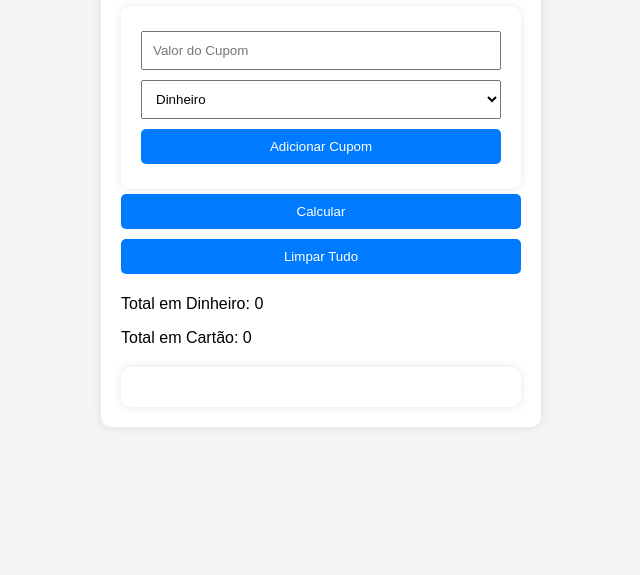
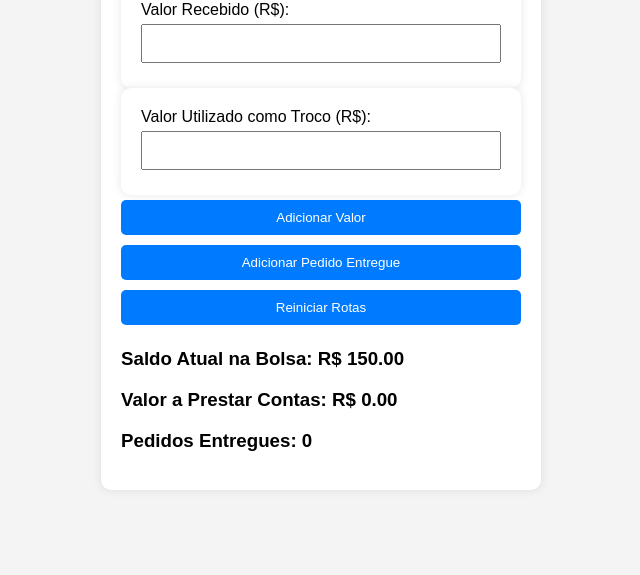
Before and after one commit to projeto-top1/sonho_de_pastel, a plain HTML site: page index .html in a window 1280 px wide. Shown: the part 241-816 px from the top of the page, without its empty margins (319-959 px from the left). Drawn offline with Linux system fonts and the light colour scheme.

Commit message:
Atualizar o index .html

```diff
--- a/index .html
+++ b/index .html
@@ -1,28 +1,36 @@
 <!DOCTYPE html>
 <html lang="pt-BR">
 <head>
-    <meta charset="UTF-8">
-    <meta name="viewport" content="width=device-width, initial-scale=1.0">
-    <title>Sistema de Cupons</title>
-    <link rel="stylesheet" href="styles.css">
+  <meta charset="UTF-8">
+  <meta name="viewport" content="width=device-width, initial-scale=1.0">
+  <title>Gestão de Dinheiro</title>
+  <link rel="stylesheet" href="styles.css">
+  <link rel="manifest" href="manifest.json">
+<meta name="theme-color" content="#4CAF50">
 </head>
 <body>
+  <div class="container">
+    <h1>Gestão de Dinheiro - Entregador</h1>
     <div>
-        <h1>Sistema de Cupons</h1>
-        <div id="cupons">
-            <input type="number" id="valor-cupom" placeholder="Valor do Cupom">
-            <select id="metodo-cupom">
-                <option value="dinheiro">Dinheiro</option>
-                <option value="cartao">Cartão</option>
-            </select>
-            <button onclick="adicionarCupom()">Adicionar Cupom</button>
-        </div>
-        <button onclick="calcular()">Calcular</button>
-        <button onclick="limparTudo()">Limpar Tudo</button>
-        <p>Total em Dinheiro: <span id="total-dinheiro">0</span></p>
-        <p>Total em Cartão: <span id="total-cartao">0</span></p>
-        <div id="lista-cupons"></div>
+      <label for="valor-recebido">Valor Recebido (R$):</label>
+      <input type="number" id="valor-recebido" />
     </div>
-    <script src="scripts.js"></script>
+    <div>
+      <label for="valor-gasto">Valor Utilizado como Troco (R$):</label>
+      <input type="number" id="valor-gasto" />
+    </div>
+    <button id="adicionar">Adicionar Valor</button>
+    <button id="adicionar-pedido">Adicionar Pedido Entregue</button>
+    <button id="redefinir">Reiniciar Rotas</button>
+    <h3>Saldo Atual na Bolsa: R$ <span id="saldo">150.00</span></h3>
+    <h3>Valor a Prestar Contas: R$ <span id="contas-prestar">0.00</span></h3>
+    <h3>Pedidos Entregues: <span id="pedidos">0</span></h3>
+  </div>
+  <script src="script.js">
+      if ("serviceWorker" in navigator) {
+  navigator.serviceWorker
+    .register("/service-worker.js")
+    .then(() => console.log("Service Worker registrado com sucesso!"))
+    .catch((error) => console.error("Falha ao registrar o Service Worker:", error));} </script>
 </body>
 </html>
```
